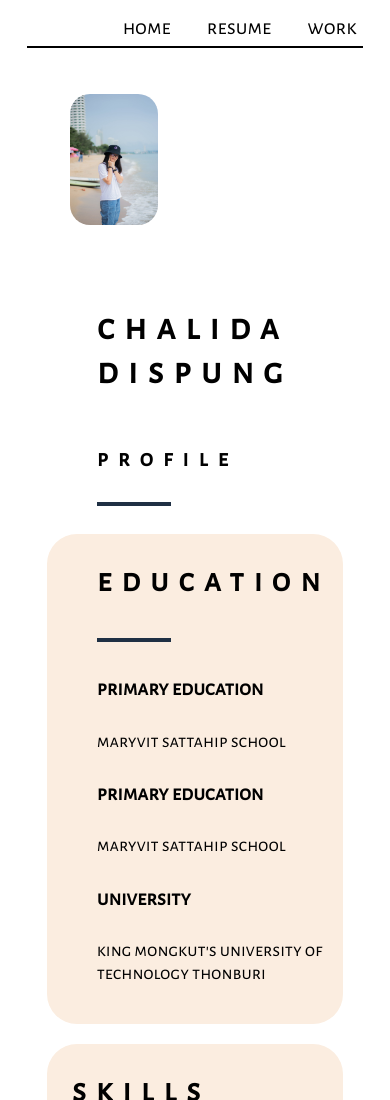
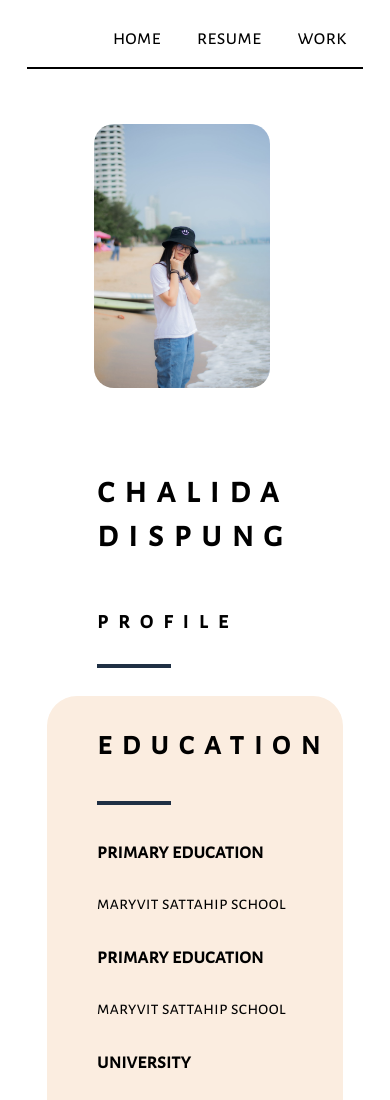
Before and after one commit to wcpsloser/port, a plain HTML site: page Resume.html in a window 390 px wide. Shown: the top 1100 px of the page. Drawn offline with Linux system fonts and the light colour scheme.

Commit message:
Update resume.css

```diff
--- a/resume.css
+++ b/resume.css
@@ -179,6 +179,13 @@ hr {
 
 /* ----------------------------------------------------------------------- */
 @media only screen and (max-width: 1400px) {
+    .navbar {
+        grid-column: 1/4;
+        text-align: right;
+        padding: 2%;
+        border-bottom: 2px solid black;
+        margin-bottom: 2%;
+      }
     .grid-resume {
 
         grid-template-columns: 5% auto auto auto 5%;
@@ -326,6 +333,13 @@ hr {
 
 /* ----------------------------------------------------------------------- */
 @media only screen and (max-width: 768px) {
+    .navbar {
+        grid-column: 1/4;
+        text-align: right;
+        padding: 5%;
+        border-bottom: 2px solid black;
+        margin-bottom: 5%;
+      }
     .grid-resume {
 
         grid-template-columns: 5% auto auto auto 5%;
@@ -473,15 +487,21 @@ hr {
 
 /* ----------------------------------------------------------------------- */
 @media only screen and (max-width: 500px) {
+    .navbar {
+        grid-column: 1/4;
+        text-align: right;
+        padding: 5%;
+        border-bottom: 2px solid black;
+        margin-bottom: 5%;
+      }
     .grid-resume {
 
         grid-template-columns: 5% auto auto auto 5%;
         grid-gap: 20px;
         display: grid;
     }
-
     #PhotoMee {
-        grid-column: 2 / span 1;
+        grid-column: 2 / span 2;
         text-align: center;
         padding-top: 20px;
     }
```
